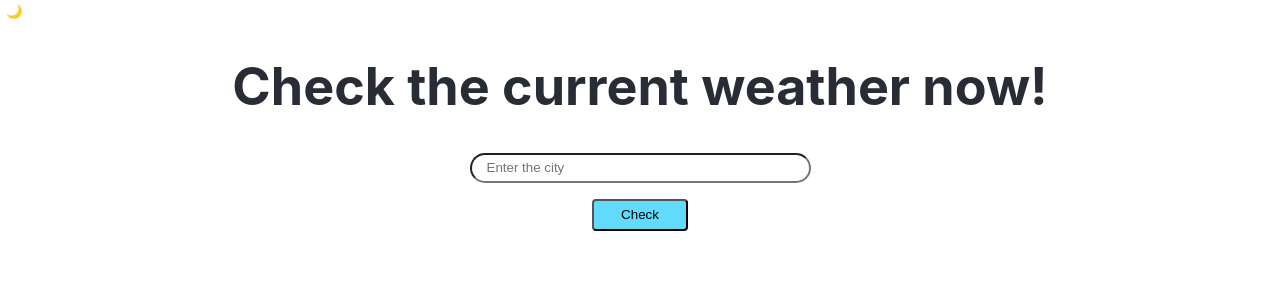
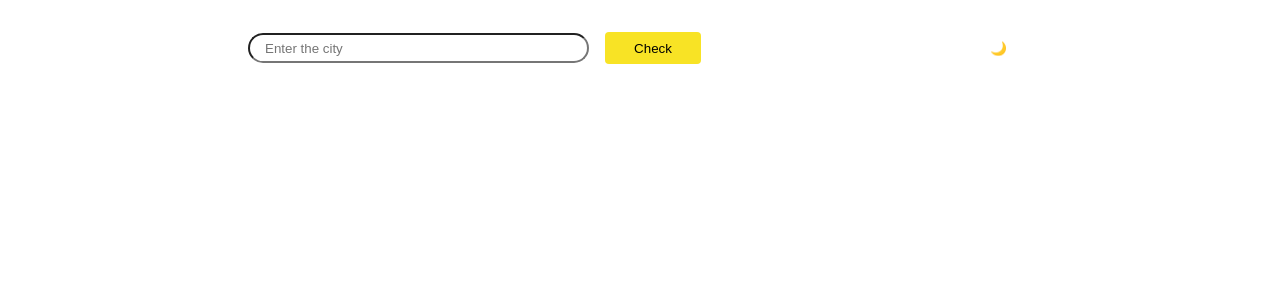
Before and after one commit to isupreetk/weather-forecaster, a React (Create React App) app: page / in a window 1280 px wide. Shown: the top 300 px of the page. Built offline with nearby package versions, Linux system fonts and the light colour scheme.

Commit message:
add next 5 days forecast

```diff
--- a/src/App.jsx
+++ b/src/App.jsx
@@ -10,6 +10,7 @@ function App() {
   let formRef = useRef();
 
   let [condition, setCondition] = useState();
+  let [forecast, setForecast] = useState();
   let [darkMode, setDarkMode] = useState(false);
   let [theme, setTheme] = useState("light");
   let [icon, setIcon] = useState("🌙");
@@ -33,13 +34,18 @@ function App() {
     // console.log(event.target);
     // console.log(`${api_URL}/current.json?key=${api_key}&q=${event.target.city.value}`);
 
-    axios.get(`${api_URL}/current.json?key=${api_key}&q=${event.target.city.value}`)
+    // axios.get(`${api_URL}/current.json?key=${api_key}&q=${event.target.city.value}`)
+    //   .then((response) => {
+    //     // console.log(response.data);
+    //     setCondition(response.data);
+    //   })
+    //   .catch((error) => {
+    //     console.log(error);
+    //   })
+
+    axios.get(`${api_URL}/forecast.json?key=${api_key}&q=${event.target.city.value}&days=5`)
       .then((response) => {
-        // console.log(response.data);
-        setCondition(response.data);
-      })
-      .catch((error) => {
-        console.log(error);
+        setForecast(response.data);
       })
 
     axios.get(`https://api.unsplash.com/search/photos/?client_id=8FZ6HGQVeeTdXK7PzSe-oG5fvseGAqntYJxsQJvvmBk&query=${event.target.city.value}`)
@@ -52,41 +58,85 @@ function App() {
     formRef.current.reset();
   }
 
+  let date = new Date();
+  const options = {
+    weekday: 'long',
+    year: 'numeric',
+    month: 'short',
+    day: 'numeric',
+  };
+
+  // console.log(condition);
+  // console.log("forecast", forecast);
+
   return (
 
-    <div className={`App ${theme}`}>
+    <div className={`app ${theme}`}>
 
-        <button onClick={toggleDarkMode} className='toggle-btn'>{icon}</button>
 
-        <header className="App-header">
+      {/* <header className="App-header">
         <h1 className='App-header__title'>Check the current weather now!</h1>
-        </header>
+      </header> */}
+      <div className='app__inputs-container'>
+        <div>
           <form className='form' ref={formRef} onSubmit={(event) => getWeather(event)}>
             <input name="city" className='form__input' placeholder="Enter the city"></input>
             <button className='form__button'>Check</button>
           </form>
+        </div>
+        <div>
+          <button onClick={toggleDarkMode} className='toggle-btn'>{icon}</button>
+        </div>
+      </div>
 
-        {condition ?
+      {forecast ?
         (
+          <div>
             <div className='output'>
               <div className='output__container1'>
-                <h3>{condition.location.name}</h3>
+                <h2 className='output__city-title'>{forecast.location.name}</h2>
+                <p>{date.toLocaleDateString(undefined, options)} {date.toLocaleTimeString()}</p>
+                <div className='output__city-details'>
+                  <p className='output__city-temp'>{forecast.current?.temp_c}°C</p>
+                  <p>{forecast.current?.condition.text}</p>
+                  <img className='output__city-temp-icon' src={forecast.current?.condition.icon} alt="weather status" />
                 </div>
-              <div className='output__container2'></div>
+              </div>
 
+              <div className='output__container2'>
                 <img src={cityImage} className='city' alt="city" />
-              <p>Text: {condition.current?.condition.text}</p>
-              <p>Icon: <img src={condition.current?.condition.icon} alt="weather status"/></p>
-              <p>Temperature: {condition.current?.temp_c}°C</p>
-              <p>Feels Like: {condition.current?.feelslike_c}°C</p>
-              <p>Humidity: {condition.current?.humidity}%</p>
-              <p>Wind Speed: {condition.current?.wind_kph} km/h</p>
-              <p>Precipitation: {condition.current?.precip_in} in</p>
+              </div>
+
+              <div className='output__container3'>
+                <p>Feels Like: {forecast.current?.feelslike_c}°C</p>
+                <p>Humidity: {forecast.current?.humidity}%</p>
+                <p>Wind Speed: {forecast.current?.wind_kph} km/h</p>
+                <p>Precipitation: {forecast.current?.precip_in}%</p>
+              </div>
+            </div>
+
+            <div className='forecast-container'>
+              <div className='forecast'>
+                {forecast.forecast.forecastday.map((day) => {
+                  return (
+                    <div className='forecast__container1'>
+                      <p>{day.date}</p>
+                      {/* <p>{day.day.condition.text}</p> */}
+                      <img src={day.day.condition.icon} alt="prediction" />
+
+                      <p>Max: {day.day.maxtemp_c}</p>
+                      <p>Min: {day.day.mintemp_c}</p>
+                    </div>
+                  )
+                })}
+              </div>
+            </div>
           </div>
         )
         :
         <div></div>
       }
+
     </div>
 
   );
--- a/src/App.scss
+++ b/src/App.scss
@@ -1,58 +1,63 @@
-.App {
-  // text-align: center;
-  // background-image: url("https://picsum.photos/200/300");
-  // background-position: center;
-  // background-size: contain;
-  // width: 100%;
-  height: 120vh;
-  // background-color: #282c34;
-  // color: white;
+.app {
+  display: flex;
+  flex-direction: column;
+  justify-content: flex-start;
+  align-items: center;
+  height: 100%;
+  font-size: 1.2rem;
+  line-height: 0rem;
+  font-weight: 600;
+
+  &__inputs-container {
+    width: 100%;
+    display: flex;
+    justify-content: space-evenly;
+    align-items: center;
+    margin: 1rem;
+  }
 }
 
-.city{
-
-  // background-position: center;
-  // background-size: cover;
-  height: 30vh;
-  width: auto;
+.city {
+  height: 50vh;
+  width: 90%;
 }
 
 .dark {
   background-color: #282c34;
   color: white;
+  height: 100vh;
 }
 
 .light {
   background-color: white;
   color: #282c34;
+  height: 100vh;
 }
 
 .toggle-btn {
   background-color: transparent;
   border: 0px;
+  margin: 1.2rem;
 }
 
-.App-header {
-  // min-height: 100vh;
-  display: flex;
-  flex-direction: column;
-  align-items: center;
-  justify-content: center;
-  font-size: calc(10px + 2vmin);
+// .App-header {
+//   // min-height: 100vh;
+//   display: flex;
+//   flex-direction: column;
+//   align-items: center;
+//   justify-content: center;
+//   font-size: calc(10px + 2vmin);
 
-  &__title {
-    text-align: center;
-  }
-}
-
-.App-link {
-  color: #61dafb;
-}
+//   &__title {
+//     text-align: center;
+//   }
+// }
 
 @keyframes App-logo-spin {
   from {
     transform: rotate(0deg);
   }
+
   to {
     transform: rotate(360deg);
   }
@@ -60,14 +65,11 @@
 
 .form {
   display: flex;
-  flex-direction: column;
   justify-content: center;
   align-items: center;
 
   &__input {
-    // text-align: center;
     padding-left: 15px;
-    // margin-bottom: 1rem;
     height: 1.5rem;
     width: 20rem;
     border-radius: 20px;
@@ -75,16 +77,77 @@
 
   &__button {
     margin: 1rem;
-    background-color: #61dafb;
+    background-color: #f8e325;
     border-radius: 4px;
     height: 2rem;
     width: 6rem;
+    border: none;
   }
 }
 
 .output {
   display: flex;
-  flex-direction: column;
   justify-content: center;
   align-items: center;
+  width: 100%;
+
+  &__container1 {
+    display: flex;
+    flex-direction: column;
+    width: 30%;
+    padding-left: 5rem;
+  }
+
+  &__city-title {
+    font-size: 2rem;
+    color: rgb(66, 131, 66);
+  }
+
+  &__city-details {
+    padding-left: 5rem;
+  }
+
+  &__city-temp {
+    font-size: 3rem;
+    color: rgb(66, 131, 66);
+  }
+
+  &__city-temp-icon {
+    height: 125px;
+    width: 125px;
+  }
+
+  &__container2 {
+    display: flex;
+    width: 50%;
+    padding-left: 3rem;
+  }
+
+  &__container3 {
+    display: flex;
+    flex-direction: column;
+    width: 20%;
+    padding-left: 2rem;
+  }
 }
+
+.forecast-container {
+  width: 100%;
+  background-color: bisque;
+  display: flex;
+  align-items: center;
+  justify-content: center;
+  margin-top: 1rem;
+}
+
+.forecast {
+  display: flex;
+
+  &__container1 {
+    border: 1px solid black;
+    width: fit-content;
+    padding: 0.5rem;
+    margin: 2rem 0rem 2rem 5rem;
+    // margin-left: 5rem;
+  }
+}
```
Lines whose indentation alone changed are shown as unchanged.
